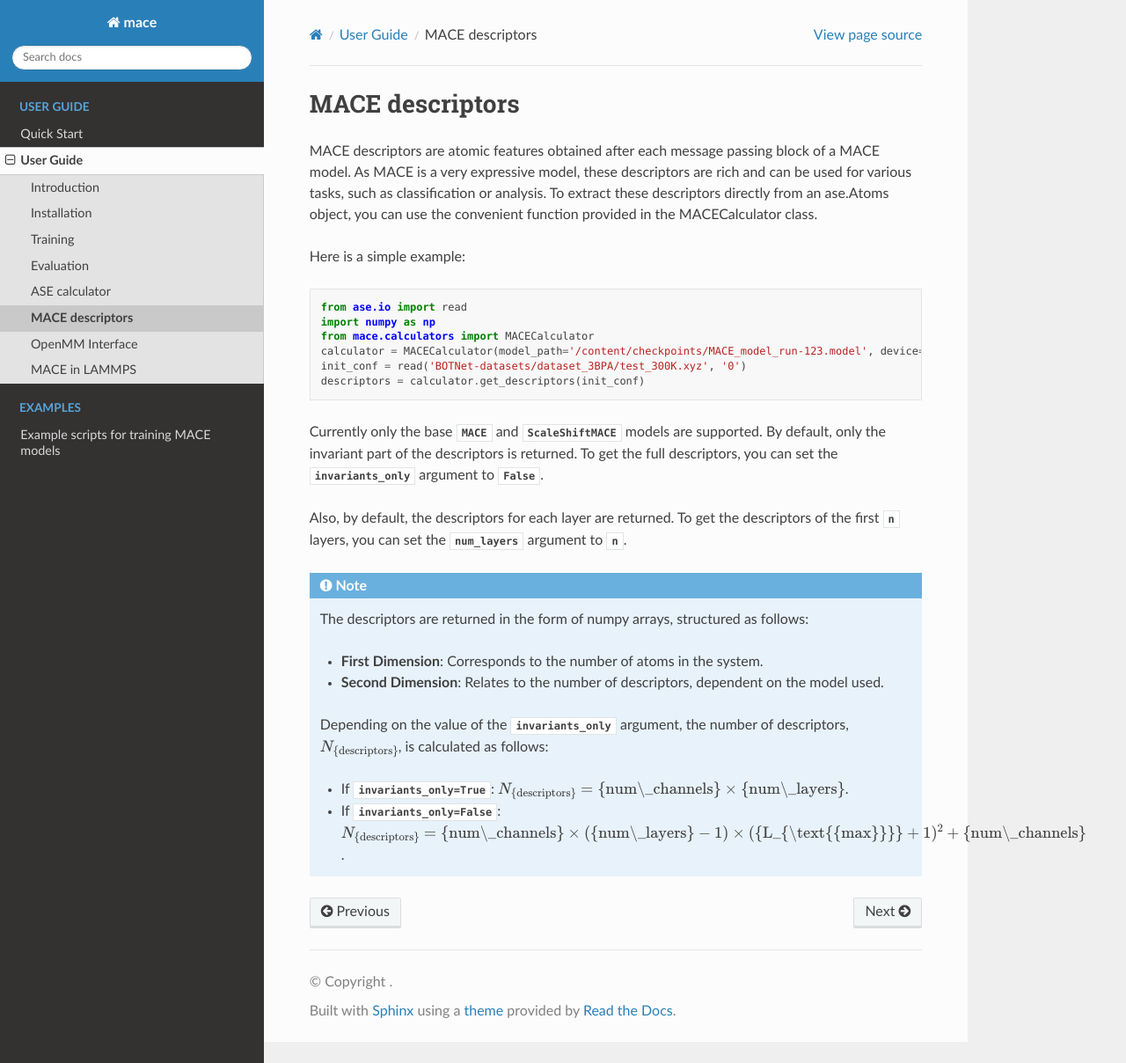
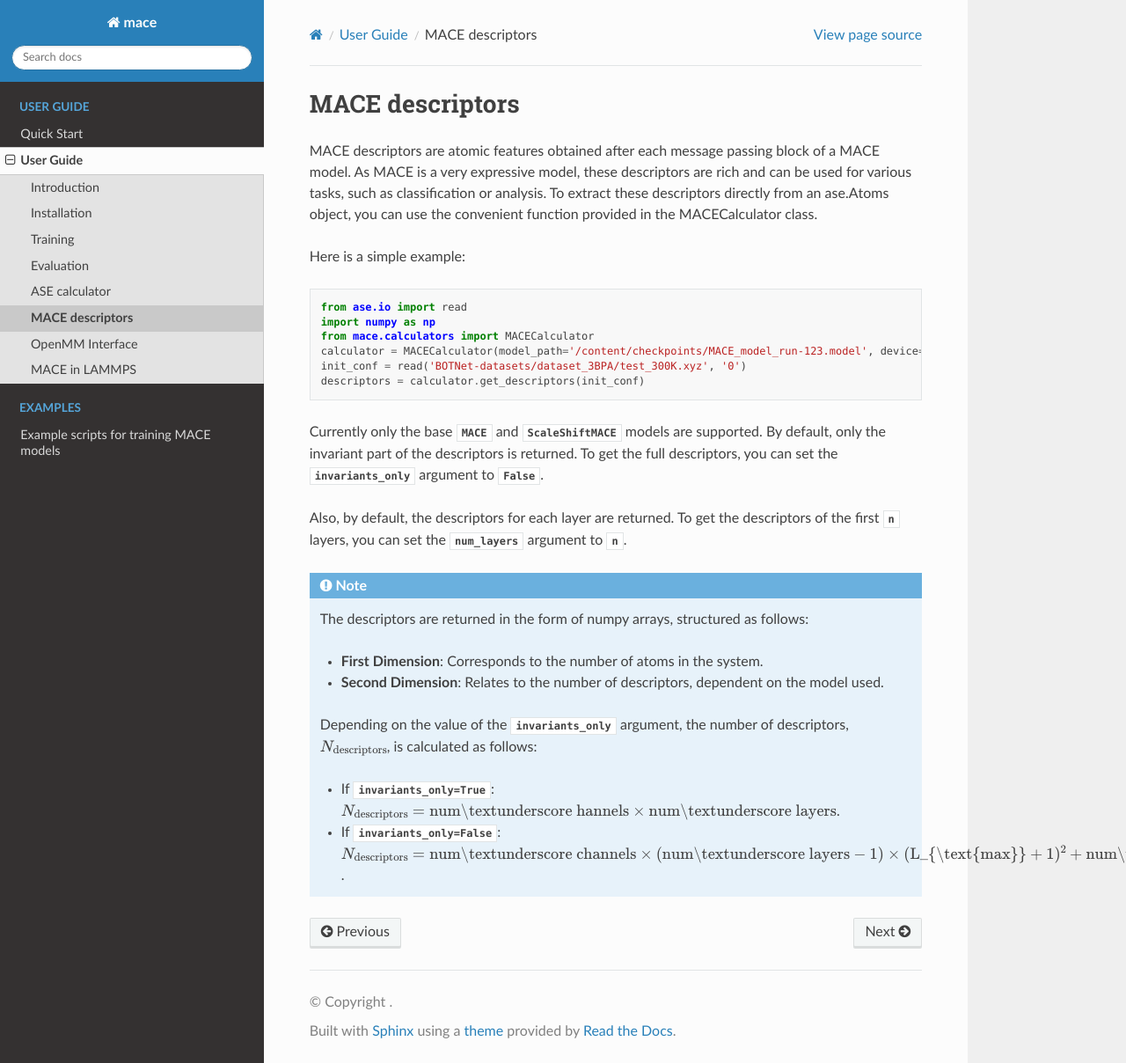
Before and after one commit to ACEsuit/mace, a Sphinx documentation site: the page built from docs/guide/descriptors.rst, in a window 1280 px wide and 1208 px high. Shown: the whole window at 88% size. Built offline with Sphinx 7.4.7 and the Read the Docs theme 2.0.0, drawn with Linux system fonts in a browser that asks for light colours; pages that are not in the unit, such as notebooks, are missing from menus.

Commit message:
fix equations v2

```diff
--- a/docs/guide/descriptors.rst
+++ b/docs/guide/descriptors.rst
@@ -33,7 +33,7 @@
    - **First Dimension**: Corresponds to the number of atoms in the system.
    - **Second Dimension**: Relates to the number of descriptors, dependent on the model used.
 
-   Depending on the value of the `invariants_only` argument, the number of descriptors, :math:`N_{\text{{descriptors}}}`, is calculated as follows:
+   Depending on the value of the `invariants_only` argument, the number of descriptors, :math:`N_{\text{descriptors}}`, is calculated as follows:
 
-   - If `invariants_only=True`: :math:`N_{\text{{descriptors}}} = \text{{num\_channels}} \times \text{{num\_layers}}`.
-   - If `invariants_only=False`: :math:`N_{\text{{descriptors}}} = \text{{num\_channels}} \times (\text{{num\_layers}} - 1) \times (\text{{L_{\text{{max}}}}} + 1)^{2} + \text{{num\_channels}}`.
+   - If `invariants_only=True`: :math:`N_{\text{descriptors}} = \text{num\textunderscore hannels} \times \text{num\textunderscore layers}`.
+   - If `invariants_only=False`: :math:`N_{\text{descriptors}} = \text{num\textunderscore channels} \times (\text{num\textunderscore layers} - 1) \times (\text{L_{\text{max}}} + 1)^{2} + \text{num\textunderscore channels}`.
```
